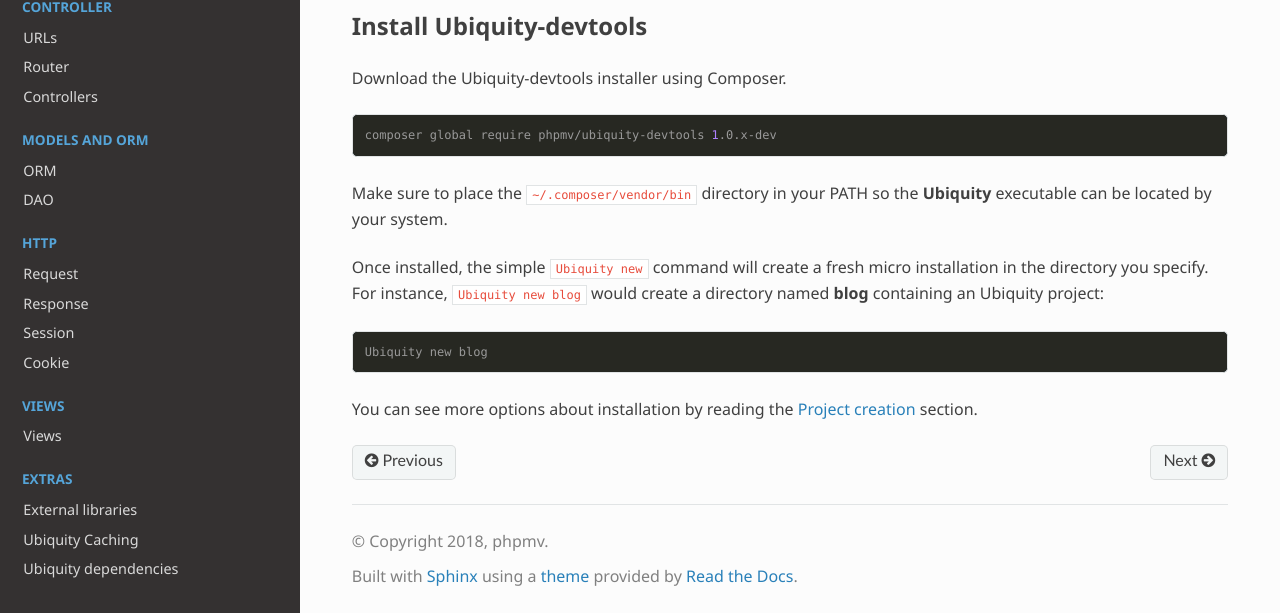
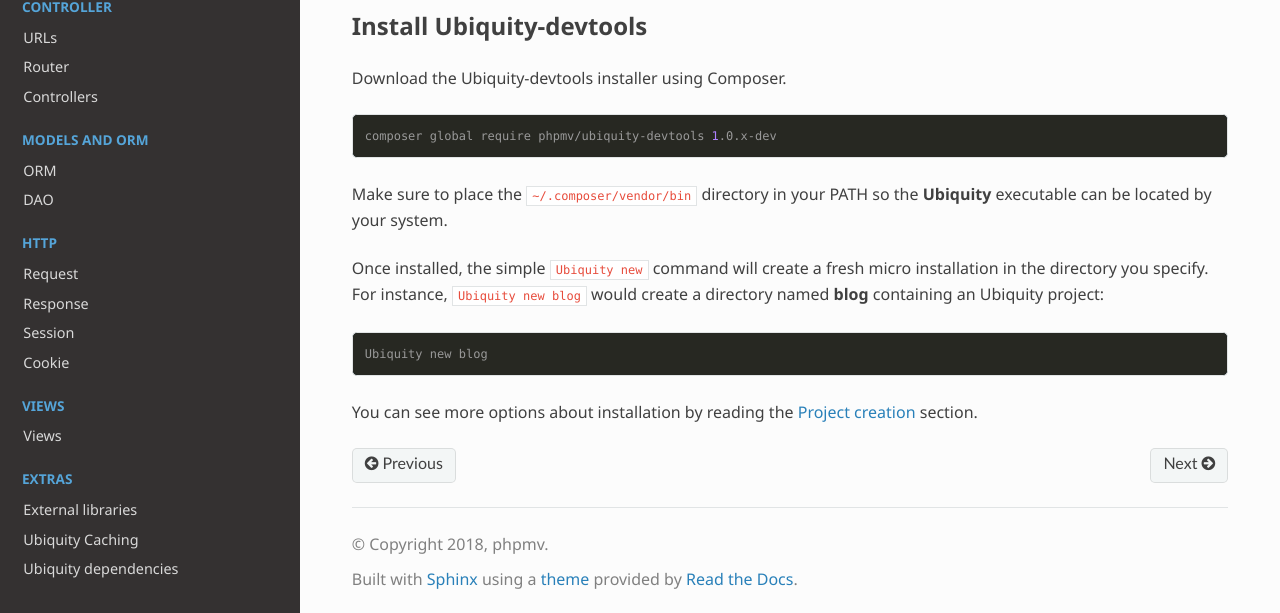
Before and after one commit to phpMv/ubiquity, a Sphinx documentation site: the page built from docs/install.rst, in a window 1280 px wide. Shown: the part 284-897 px from the top of the page. Built offline with Sphinx 7.4.7 and the Read the Docs theme 2.0.0, drawn with Linux system fonts in a browser that asks for light colours.

Commit message:
linenodiv style

```diff
--- a/docs/_static/css/custom.css
+++ b/docs/_static/css/custom.css
@@ -67,8 +67,8 @@
 	border-radius: .3em;
 }
 
-.rst-content .highlight>pre {
-	line-height: 18px;
+.rst-content .highlight>pre, .rst-content .linenodiv>pre {
+	line-height: 18px!important;
 }
 .btn{
 	border-radius: 5px;
```
